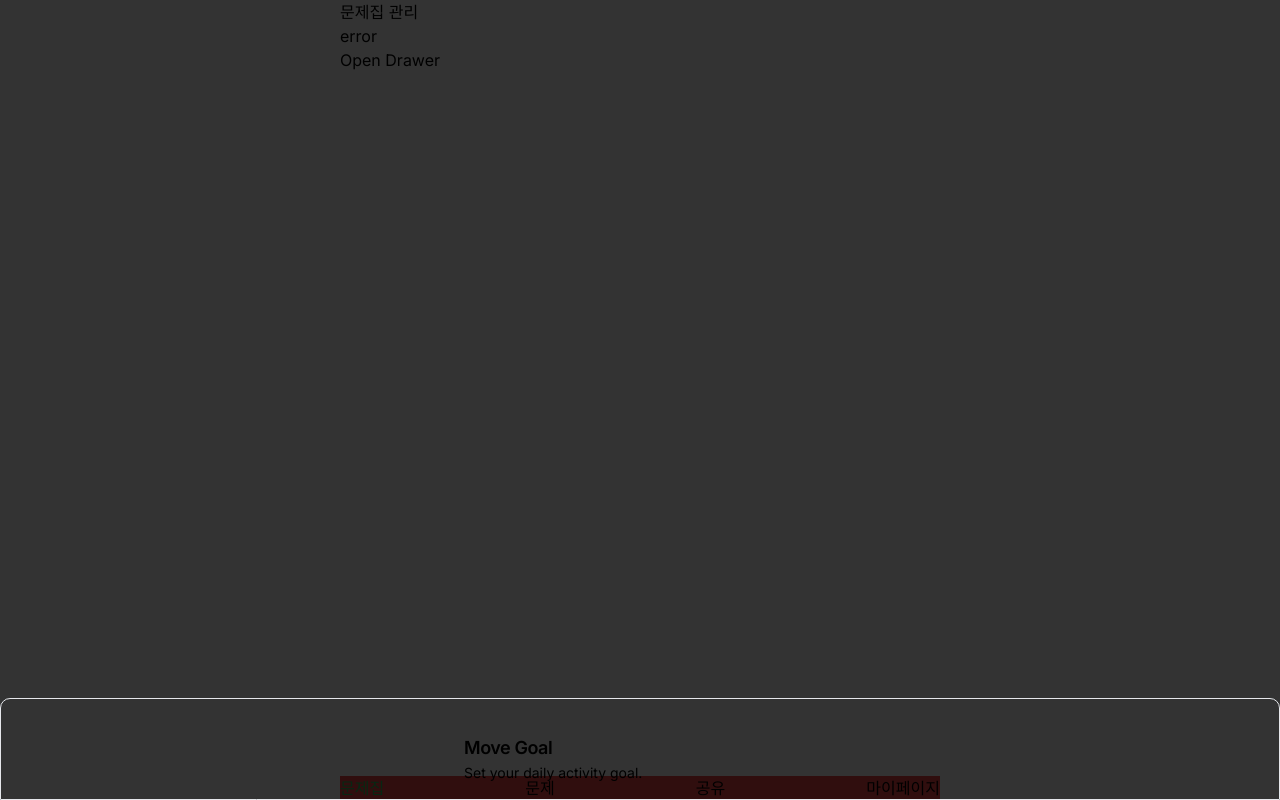
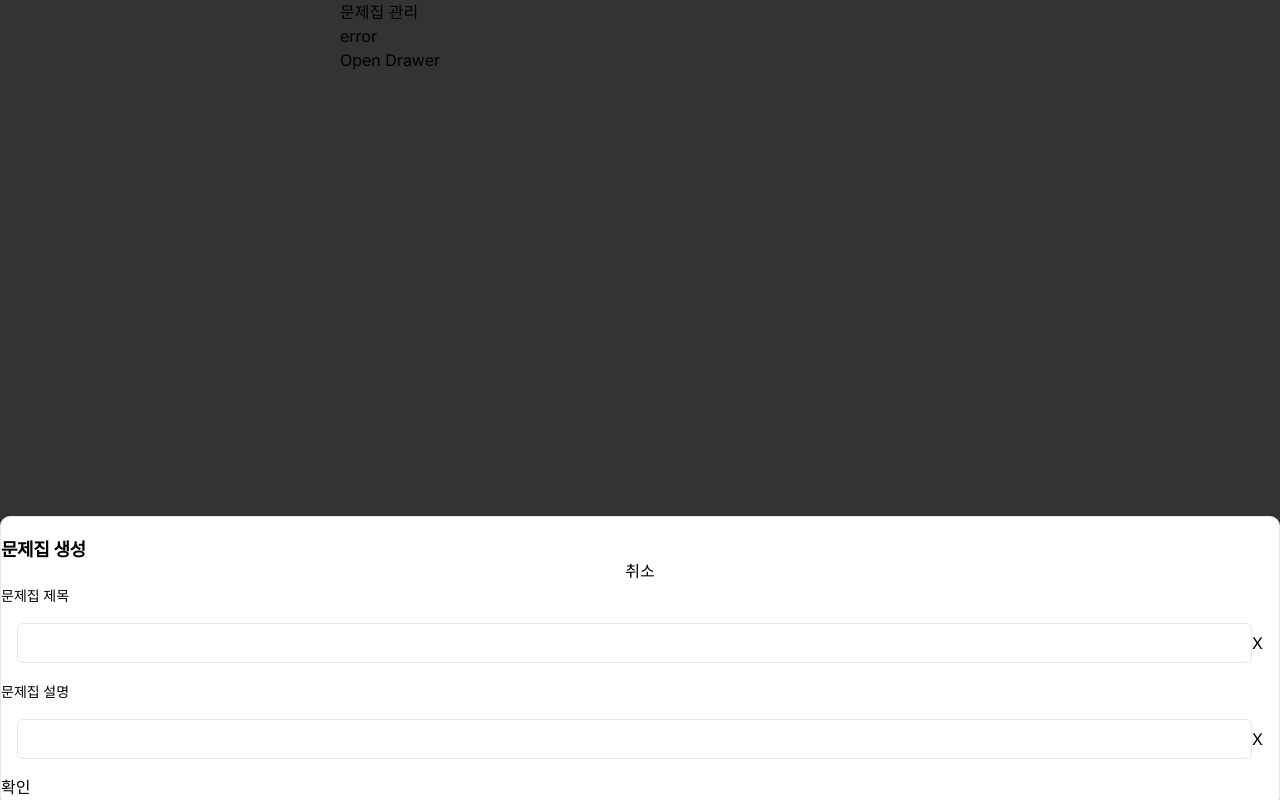
Before and after one commit to swm-standard/phote-client, a Next.js app: page /main/workbook in a window 1280 px wide. Both pictures are taken after a click on the button "Open Drawer". Built offline with nearby package versions, Linux system fonts and the light colour scheme; no server answers.

Commit message:
Feat: customize shadcn drawer component - add custom input component (custom-text-input.tsx) - add extra open/close logic using state - implement createWorkbook API
part of SWM-71
related to #9

```diff
--- a/src/app/main/workbook/drawer.tsx
+++ b/src/app/main/workbook/drawer.tsx
@@ -1,4 +1,5 @@
-import * as React from 'react';
+'use client';
+
 import {
   Drawer,
   DrawerClose,
@@ -10,19 +11,96 @@ import {
   DrawerTrigger,
 } from '@/components/ui/drawer';
 
+import { Label } from '@/components/ui/label';
+import { CustomTextInput } from '@/components/custom/custom-text-input';
+import React, { useState, useEffect, useCallback } from 'react';
+import {
+  createWorkbookUrl,
+  readWorkbooksUrl,
+} from '@/app/main/workbook/endpoint';
+
 export function DrawerDemo() {
+  const [open, setOpen] = useState<boolean>(false);
+  const [title, setTitle] = useState<string>('');
+  const [description, setDescription] = useState<string>('');
+  const [response, setResponse] = useState<string>('');
+
+  const handleToggleClick: React.MouseEventHandler<HTMLButtonElement> = () => {
+    setOpen(!open);
+  };
+
+  const handleTitleChange: React.ChangeEventHandler<HTMLInputElement> = (e) => {
+    setTitle(e.target.value);
+  };
+
+  const handleDescriptionChange: React.ChangeEventHandler<HTMLInputElement> = (
+    e,
+  ) => {
+    setDescription(e.target.value);
+  };
+
+  const handleTitleXClick: React.MouseEventHandler<HTMLButtonElement> = () => {
+    setTitle('');
+  };
+
+  const handleDescriptionXClick: React.MouseEventHandler<
+    HTMLButtonElement
+  > = () => {
+    setDescription('');
+  };
+
+  const handleFormSubmit: React.FormEventHandler<HTMLFormElement> = async (
+    e,
+  ) => {
+    e.preventDefault();
+
+    try {
+      const res = await fetch(createWorkbookUrl, {
+        method: 'POST',
+        headers: {
+          'Content-Type': 'application/json',
+        },
+        body: JSON.stringify({ title, description }),
+      });
+
+      const data = await res.json();
+      setResponse('성공');
+      setOpen(false);
+    } catch (e) {
+      setResponse('실패!');
+      console.error('createWorkbook failed');
+    }
+  };
+
   return (
-    <Drawer>
-      <DrawerTrigger asChild>
+    <Drawer open={open}>
+      <DrawerTrigger asChild onClick={handleToggleClick}>
         <button>Open Drawer</button>
       </DrawerTrigger>
-      <DrawerContent>
-        <div className="mx-auto w-full max-w-sm">
-          <DrawerHeader>
-            <DrawerTitle>Move Goal</DrawerTitle>
-            <DrawerDescription>Set your daily activity goal.</DrawerDescription>
-          </DrawerHeader>
-        </div>
+
+      <DrawerContent className="bg-white">
+        <DrawerTitle>문제집 생성</DrawerTitle>
+        <DrawerDescription />
+        <DrawerClose onClick={handleToggleClick}>취소</DrawerClose>
+        {response}
+        <form onSubmit={handleFormSubmit}>
+          <Label htmlFor="title">문제집 제목</Label>
+          <CustomTextInput
+            id="title"
+            value={title}
+            onChange={handleTitleChange}
+            onClick={handleTitleXClick}
+          />
+          <Label htmlFor="description">문제집 설명</Label>
+          <CustomTextInput
+            id="description"
+            value={description}
+            onChange={handleDescriptionChange}
+            onClick={handleDescriptionXClick}
+          />
+
+          <button>확인</button>
+        </form>
       </DrawerContent>
     </Drawer>
   );
--- a/src/app/main/workbook/endpoint.ts
+++ b/src/app/main/workbook/endpoint.ts
@@ -1,3 +1,4 @@
 const BASE_URL = 'http://localhost:3000';
 
 export const readWorkbooksUrl: string = `${BASE_URL}/workbooks`;
+export const createWorkbookUrl: string = `${BASE_URL}/workbook`;
```
